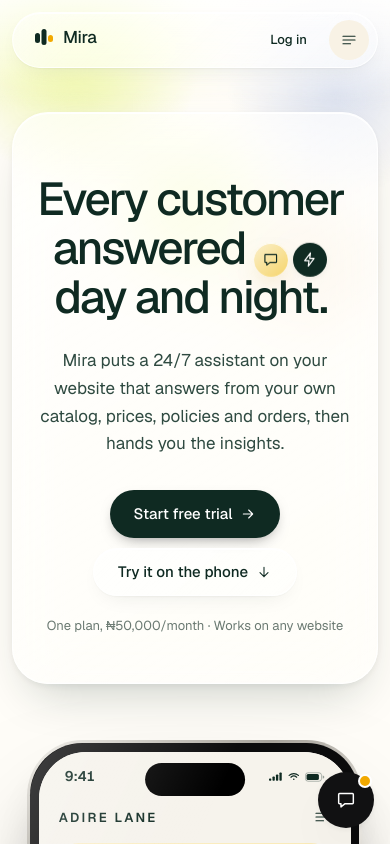
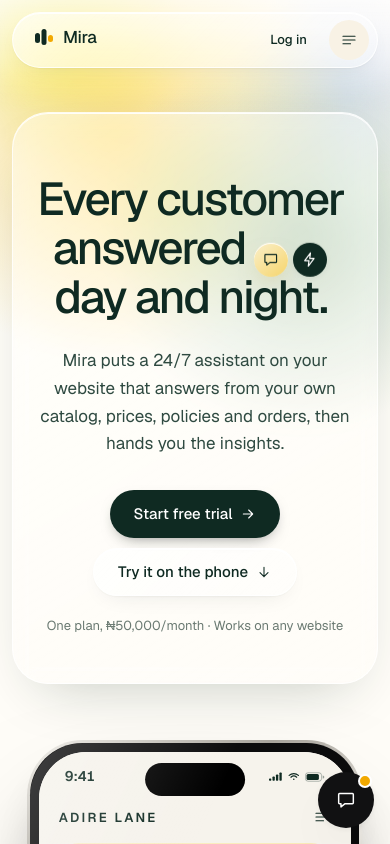
Before and after one commit to Ak-eem/Mira, a Next.js app: page / in a window 390 px wide. Shown: the top 844 px of the page. Built offline with nearby package versions, Linux system fonts and the light colour scheme.

Commit message:
Landing: see-through glass hero, colour glows, smoother on phones, cream browser bar

```diff
--- a/app/globals.css
+++ b/app/globals.css
@@ -407,3 +407,24 @@ html {
     transition-duration: 1ms !important;
   }
 }
+
+/* Hero glass: more see-through than glass-strong, so the aurora colour shows through. */
+@utility glass-hero {
+  background: rgb(255 255 255 / 0.82);
+  border: 1px solid rgb(255 255 255 / 0.8);
+  box-shadow: inset 0 1px 0 rgb(255 255 255 / 0.9), 0 24px 60px -28px rgb(15 42 34 / 0.28);
+  @supports (backdrop-filter: blur(1px)) {
+    background: linear-gradient(150deg, rgb(255 255 255 / 0.5), rgb(255 255 255 / 0.2));
+    backdrop-filter: blur(16px) saturate(1.5);
+  }
+}
+
+/* Smoothness on phones: smaller blur radius, and the colour blobs hold still
+   instead of repainting behind every glass layer on each frame. */
+@media (max-width: 640px) {
+  .glass, .glass-strong, .glass-lime, .glass-card, .glass-hero {
+    -webkit-backdrop-filter: blur(10px) saturate(1.3);
+    backdrop-filter: blur(10px) saturate(1.3);
+  }
+  .aurora-a, .aurora-b, .aurora-c { animation: none; }
+}
--- a/app/layout.tsx
+++ b/app/layout.tsx
@@ -1,6 +1,10 @@
-import type { Metadata } from "next";
+import type { Metadata, Viewport } from "next";
 import { GeistSans } from "geist/font/sans";
 import "./globals.css";
+
+export const viewport: Viewport = {
+  themeColor: "#f3ecdd",
+};
 
 export const metadata: Metadata = {
   title: "Mira | Customer service for your business, day and night",
--- a/app/page.tsx
+++ b/app/page.tsx
@@ -17,7 +17,7 @@ export default function Home() {
         {/* Frosted glass band across the top, so the page blurs softly beneath the nav */}
         <div
           aria-hidden="true"
-          className="pointer-events-none fixed inset-x-0 top-0 z-30 h-28 bg-gradient-to-b from-white/80 via-white/45 to-transparent backdrop-blur-2xl backdrop-saturate-150"
+          className="pointer-events-none fixed inset-x-0 top-0 z-30 h-28 bg-gradient-to-b from-white/65 via-white/35 to-transparent backdrop-blur-xl backdrop-saturate-150 max-sm:backdrop-blur-lg"
           style={{ maskImage: "linear-gradient(#000 60%, transparent)", WebkitMaskImage: "linear-gradient(#000 60%, transparent)" }}
         />
         <Nav />
--- a/components/site/hero.tsx
+++ b/components/site/hero.tsx
@@ -171,7 +171,7 @@ export function Hero() {
     const el = tilt.current
     const st = stage.current
     if (!el || !st) return
-    const reduce = window.matchMedia('(prefers-reduced-motion: reduce)').matches
+    const reduce = window.matchMedia('(prefers-reduced-motion: reduce)').matches || window.matchMedia('(max-width: 767px)').matches
     let raf = 0
     const update = () => {
       raf = 0
@@ -201,9 +201,11 @@ export function Hero() {
   return (
     <section id="top" className="relative isolate overflow-hidden pt-28 pb-10 sm:pt-32">
       <Aurora fade={false} />
+      <div aria-hidden="true" className="pointer-events-none absolute -top-24 -left-28 size-[460px] rounded-full bg-[radial-gradient(closest-side,rgb(246_213_107/0.75),transparent)] sm:size-[680px]" />
+      <div aria-hidden="true" className="pointer-events-none absolute top-8 -right-28 size-[400px] rounded-full bg-[radial-gradient(closest-side,rgb(170_198_176/0.7),transparent)] sm:size-[600px]" />
       <div aria-hidden="true" className="absolute inset-x-0 bottom-0 h-40 bg-gradient-to-b from-transparent to-surface" />
 
-      <div className="relative mx-3 flex max-w-[1100px] flex-col items-center rounded-[36px] glass-strong px-5 py-12 text-center sm:mx-auto sm:px-10 sm:py-16">
+      <div className="relative mx-3 flex max-w-[1100px] flex-col items-center rounded-[36px] glass-hero px-5 py-12 text-center sm:mx-auto sm:px-10 sm:py-16">
 
         <h1 className="mt-4 text-[clamp(46px,8.6vw,112px)] leading-[0.98] font-medium tracking-[-0.045em] text-balance">
           {WORDS.map((w, i) =>
```
